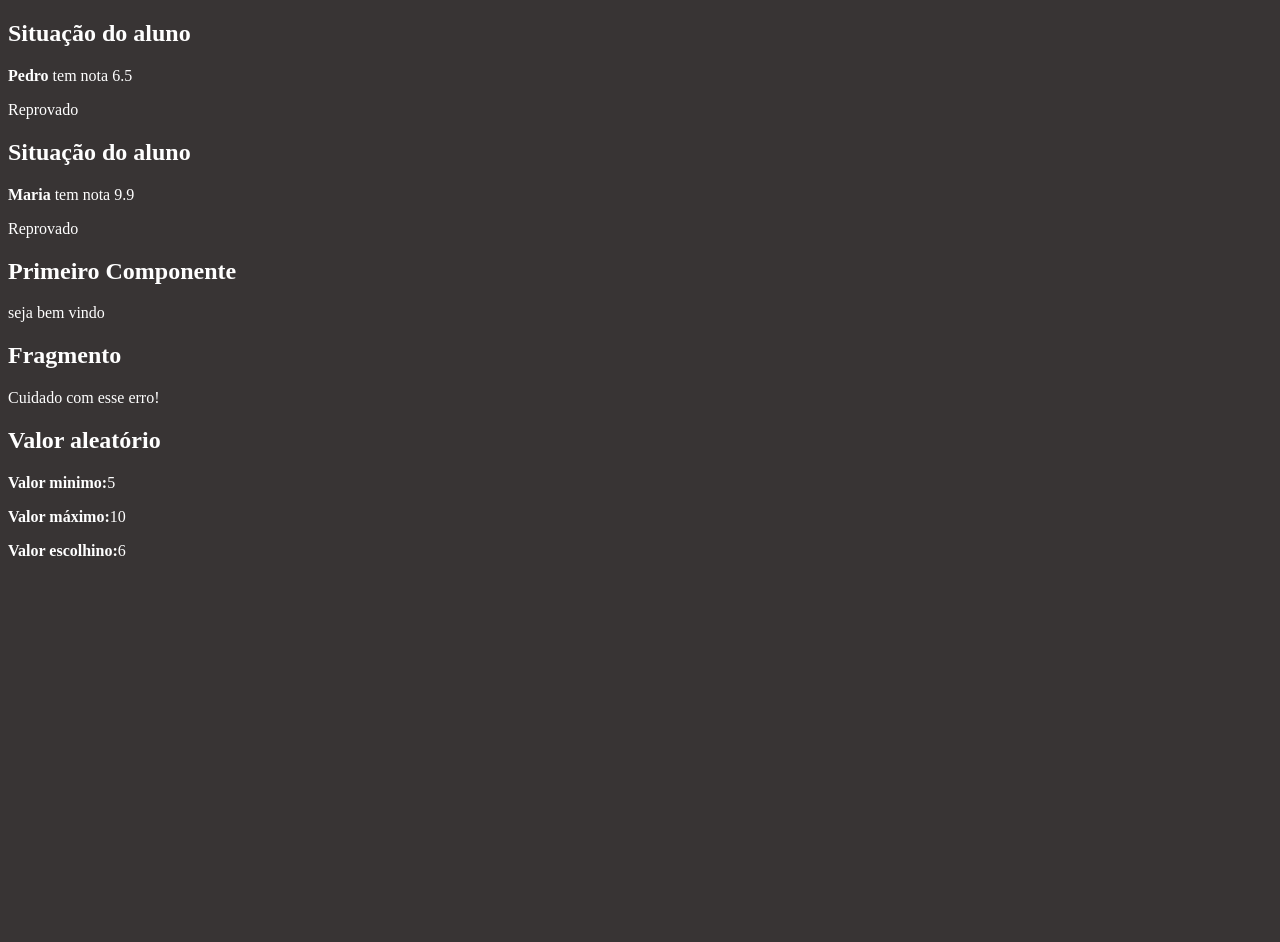
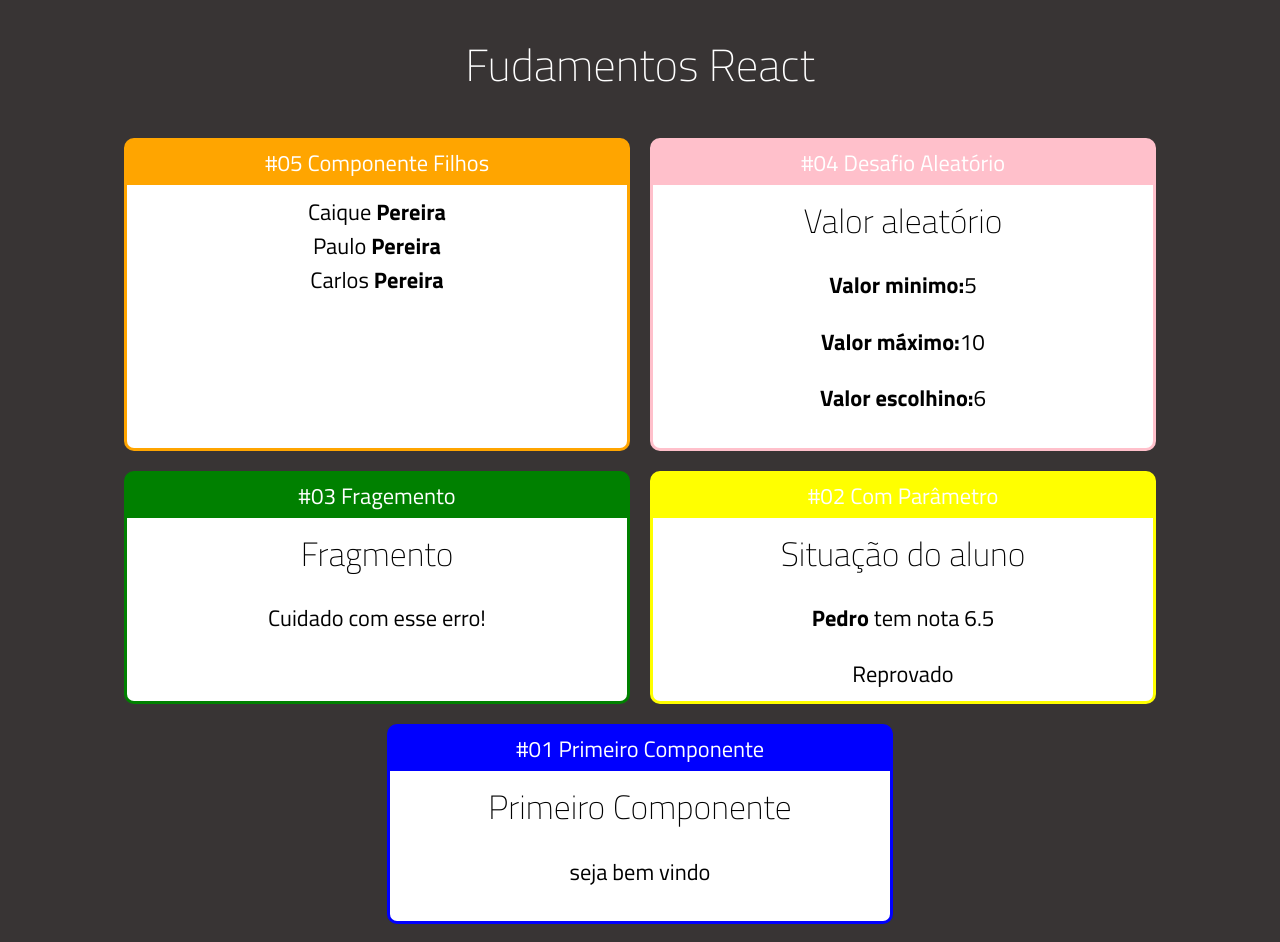
Before and after one commit to caiquewin/LearnReact, a React (Create React App) app: page / in a window 1280 px wide. Before the commit the page ends 800 px from the top, so only its background shows below. Built offline with nearby package versions, Linux system fonts and the light colour scheme.

Commit message:
adicionando filhos dentro do seus membros e passando suas propriedades

```diff
--- a/public/index.html
+++ b/public/index.html
@@ -8,7 +8,9 @@
   <meta name="theme-color" content="#000000" />
   <meta name="description" content="Web site created using create-react-app" />
   <link rel="apple-touch-icon" href="%PUBLIC_URL%/logo192.png" />
-
+  <link rel="preconnect" href="https://fonts.googleapis.com">
+  <link rel="preconnect" href="https://fonts.gstatic.com" crossorigin>
+  <link href="https://fonts.googleapis.com/css2?family=Titillium+Web:ital,wght@0,200;0,300;0,400;0,600;0,700;0,900;1,200;1,300;1,400;1,600;1,700&display=swap" rel="stylesheet">
   <link rel="manifest" href="%PUBLIC_URL%/manifest.json" />
   <title>React App</title>
 </head>
--- /dev/null
+++ b/src/App.css
@@ -0,0 +1,5 @@
+.App .Cards{
+    display: flex;
+    justify-content:center  ;
+    flex-wrap: wrap;
+}
--- a/src/App.jsx
+++ b/src/App.jsx
@@ -1,23 +1,44 @@
+import './App.css';
 import React from "react";
 import Fragmento from "./components/basico/Fragmento";
-import Primeiro from './components/basico/Primeiro'
-import ComParametro from './components/basico/ComParametro'
+import Primeiro from "./components/basico/Primeiro";
+import ComParametro from "./components/basico/ComParametro";
 import Aleatorio from "./components/basico/Aleatorio";
+import Card from "./layout/Card";
+import Familia from './components/basico/Familia';
 
-export default function App(props){
-return(
-    <div>
-    <ComParametro
-    titulo='Situação do aluno'
-    subtitulo='subtitulo'
-    aluno='Pedro' nota={6.5} />
-      <ComParametro
-    titulo='Situação do aluno'
-    subtitulo='subtitulo'
-    aluno='Maria' nota={9.9} />
-    <Primeiro />
-    <Fragmento/>
-    <Aleatorio min={5.0} max={10}/>
-</div>
-)
+export default function App(props) {
+  return (
+    <div className="App">
+      <h1>Fudamentos React</h1>
+
+      <div className="Cards">
+
+        <Card titulo="#05 Componente Filhos" color="orange">
+          <Familia sobrenome="Pereira"/>
+        </Card>
+
+        <Card titulo="#04 Desafio Aleatório" color="pink">
+          <Aleatorio min={5.0} max={10} />
+        </Card>
+
+        <Card titulo="#03 Fragemento"color="green">
+          <Fragmento />
+        </Card>
+
+        <Card titulo="#02 Com Parâmetro"color="yellow">
+          <ComParametro
+            titulo="Situação do aluno"
+            subtitulo="subtitulo"
+            aluno="Pedro"
+            nota={6.5}
+          />
+        </Card>
+
+        <Card titulo="#01 Primeiro Componente" color="blue">
+          <Primeiro />
+        </Card>
+      </div>
+    </div>
+  );
 }
--- /dev/null
+++ b/src/components/basico/Familia.jsx
@@ -0,0 +1,13 @@
+import React from "react";
+import FamiliaMembro from "./FamiliaMembro";
+export default (props)=>{
+
+    return(
+        <div>
+            <FamiliaMembro nome="Caique" {...props}/>
+            <FamiliaMembro nome="Paulo"  {...props}/>
+            <FamiliaMembro nome="Carlos"  {...props}/>
+
+        </div>
+    )
+}
--- /dev/null
+++ b/src/components/basico/FamiliaMembro.jsx
@@ -0,0 +1,11 @@
+import React from "react";
+
+
+export default (props)=>{
+
+    return(
+        <div><span>{props.nome} <strong>{props.sobrenome}</strong></span>
+
+        </div>
+    )
+}
--- a/src/index.css
+++ b/src/index.css
@@ -1,4 +1,15 @@
 body{
     background: rgb(56, 52, 52);
-    color:white
+    font-family: 'Titillium Web';
+    color:white ;
+    text-align: center;
+    font-size: 1.4rem;
+
 }
+h1 ,h2 , h3{
+    font-weight: 200;
+}
+h2 , h3{
+    margin: 0;
+    font-weight: 200;
+}
--- /dev/null
+++ b/src/layout/Card.css
@@ -0,0 +1,24 @@
+.Card{
+    border: 3px solid ;
+    border-radius: 10px;
+    overflow: hidden;
+    margin: 10px;
+
+    display: flex;
+    flex-direction: column;
+    min-width: 500px;
+    max-width: 500px;
+
+}
+.Card .Title {
+    padding: 5px 0px;
+    display: flex;
+    justify-content: center;
+}
+
+.Card .Content {
+    flex-grow: 1;
+    background-color: #fff;
+    color: #000;
+    padding: 10px;
+}
--- /dev/null
+++ b/src/layout/Card.jsx
@@ -0,0 +1,19 @@
+import React from 'react';
+import './Card.css'
+export default props=>{
+
+    const estilo = {
+
+        backgroundColor: props.color || "red",
+        borderColor: props.color || "red",
+    }
+
+    return(
+    <div className='Card' style={estilo}>
+        <div className='Title'>{props.titulo}</div>
+        <div className='Content'>
+            {props.children}
+        </div>
+
+    </div>)
+}
```
